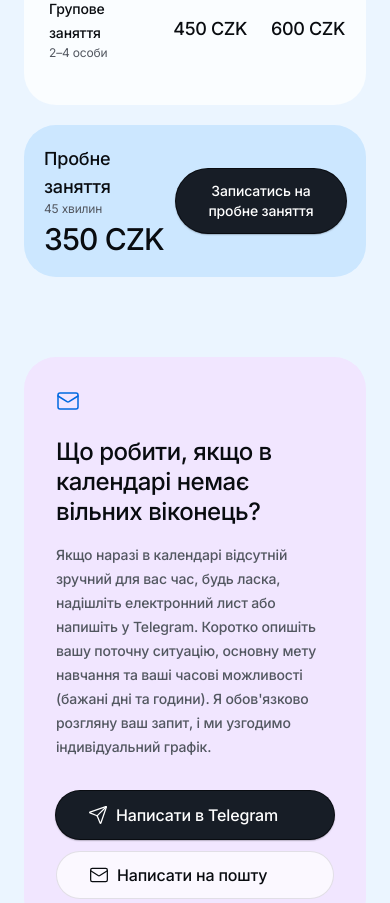
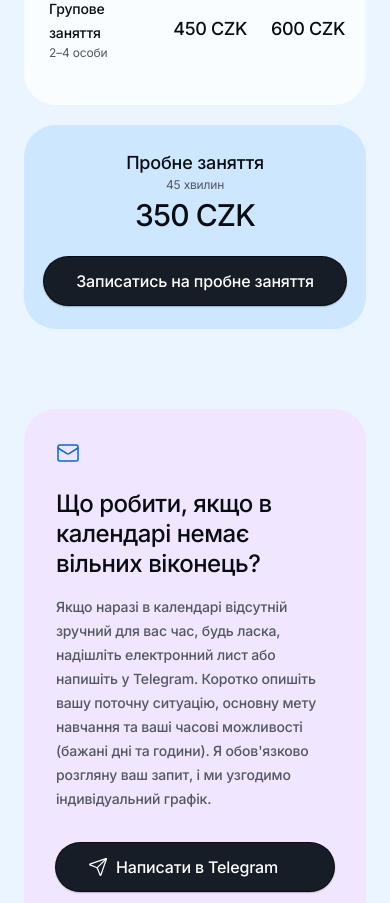
Before and after one commit to oleksii-boi/plynulecesky, a Next.js app: page /uk in a window 390 px wide. Shown: the part 7860-8763 px from the top of the page. Built offline with nearby package versions, Linux system fonts and the light colour scheme.

Commit message:
fixed styles

```diff
--- a/src/components/pricing.tsx
+++ b/src/components/pricing.tsx
@@ -68,7 +68,7 @@ export function Pricing({ dict, locale }: { dict: Dictionary; locale: Locale })
           </table>
         </div>
 
-        <div className="mx-auto mt-5 flex max-w-3xl items-center justify-between gap-3 rounded-[2rem] bg-[var(--powder)] p-5 text-left md:gap-6 md:p-10">
+        <div className="mx-auto mt-5 flex max-w-3xl flex-col items-center gap-6 rounded-[2rem] bg-[var(--powder)] p-6 text-center md:flex-row md:justify-between md:p-10 md:text-left">
           <div>
             <p className="text-lg font-medium tracking-[-0.01em] md:text-xl">
               {p.trialLabel}
@@ -80,13 +80,7 @@ export function Pricing({ dict, locale }: { dict: Dictionary; locale: Locale })
               {formatCurrency(RATES.trial.min45, locale)}
             </p>
           </div>
-          {/* Stays side-by-side with the price down to the narrowest phones,
-              so the CTA label wraps and shrinks instead of the row stacking. */}
-          <Button
-            asChild
-            size="lg"
-            className="h-auto min-h-12 whitespace-normal px-5 py-3 text-center text-sm md:px-8 md:text-base"
-          >
+          <Button asChild size="lg">
             <a href={BOOKING_LINKS.trial} target="_blank" rel="noreferrer">
               {p.ctaLabel}
             </a>
```
